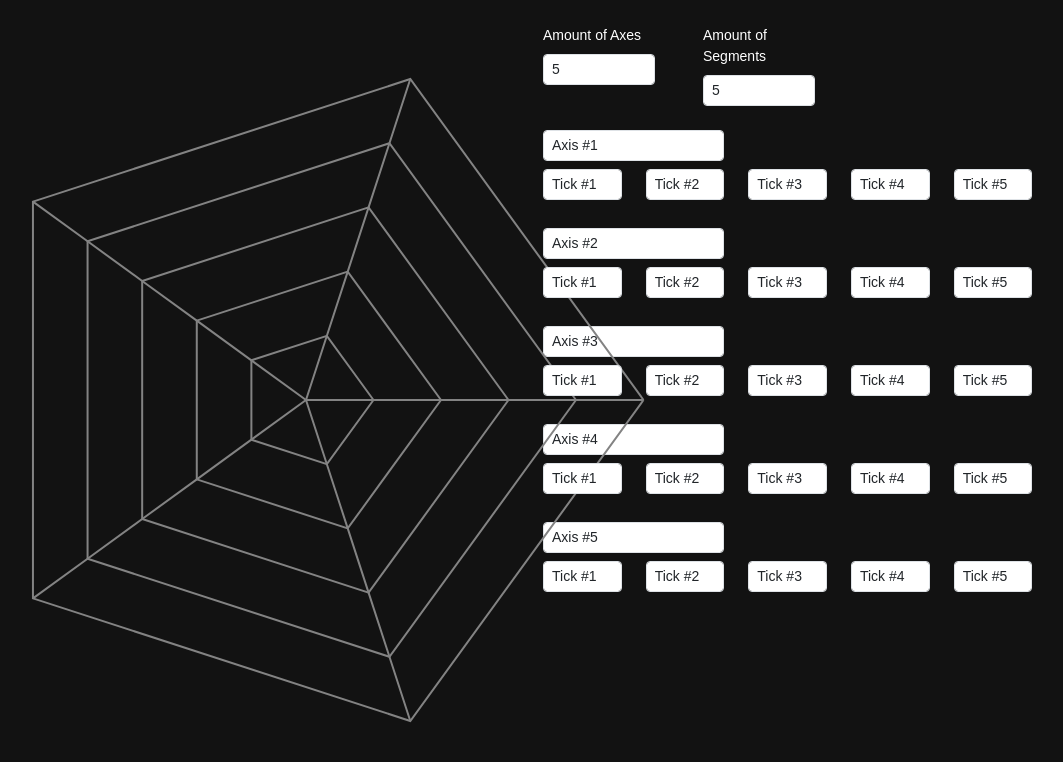
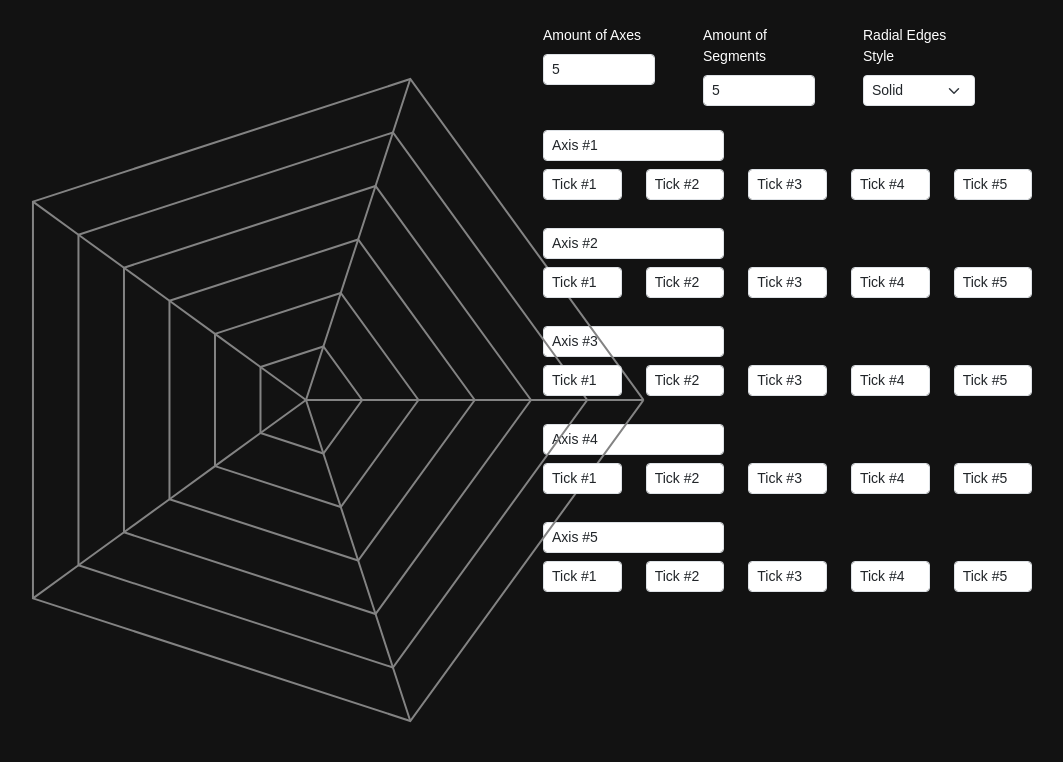
Before and after one commit to CBrather/carman-webapp, a React (Vite) app: page / in a window 1280 px wide. Shown: the top 762 px of the page, without its empty margins (121-1184 px from the left). Built offline with nearby package versions, Linux system fonts and the light colour scheme.

Commit message:
make radial edges style configurable
CU-861n67k9b

```diff
--- a/src/App.tsx
+++ b/src/App.tsx
@@ -3,15 +3,15 @@ import './App.css';
 import Container from 'react-bootstrap/Container';
 import Row from 'react-bootstrap/Row';
 import Col from 'react-bootstrap/Col';
-import RadarChart from './components/Charts/RadarChart';
 import { ChartConfigForm } from './components/Forms/ChartConfigForm';
+import RadarChartLayout from './components/Charts/RadarChartLayout';
 
 function App() {
 	return (
 		<Container fluid>
 			<Row>
 				<Col md="6">
-					<RadarChart />
+					<RadarChartLayout />
 				</Col>
 				<Col md="6">
 					<ChartConfigForm />
--- a/src/components/Charts/RadarChart.tsx
+++ /dev/null
@@ -1,37 +0,0 @@
-import './RadarChart.css';
-import { useEffect, useState } from 'react';
-import { useSelector } from 'react-redux';
-import RadarChartLayout from './RadarChartLayout';
-import { selectAxes, selectChartConfig } from '../../store/slices/RadarChartConfig';
-
-export default function RadarChart() {
-	const [chartLayout, setChartLayout] = useState(new RadarChartLayout(useSelector(selectAxes)));
-	const [axesPathElements, setAxesPathsElements] = useState<React.JSX.Element[]>();
-	const [radialPathElements, setRadialPathElements] = useState<React.JSX.Element[]>();
-
-	const chartConfig = useSelector(selectChartConfig);
-
-	useEffect(() => {
-		setChartLayout(new RadarChartLayout(chartConfig.axes));
-	}, [chartConfig]);
-
-	useEffect(() => {
-		setAxesPathsElements(chartLayout.getAxesPathElements());
-		setRadialPathElements(chartLayout.getRadialEdgesPathElements());
-	}, [chartLayout]);
-
-	return (
-		<div
-			className="LineChart"
-			style={{
-				width: chartLayout.width + 'px',
-				height: chartLayout.height + 'px'
-			}}
-		>
-			<svg width={chartLayout.width} height={chartLayout.height}>
-				{axesPathElements}
-				{radialPathElements}
-			</svg>
-		</div>
-	);
-}
--- a/src/components/Charts/RadarChartLayout.tsx
+++ b/src/components/Charts/RadarChartLayout.tsx
@@ -1,58 +1,58 @@
+import './RadarChart.css';
+
+import { useSelector } from 'react-redux';
+import { EdgeStyle, selectChartConfig } from '../../store/slices/RadarChartConfig';
 import { Axis, Coordinate2D } from '../../store/types/RadarChartTypes';
+import { useEffect, useState } from 'react';
 
-export type RadarChartLayoutOptions = {
-	height?: number;
-	width?: number;
-	startingAngle?: number;
-};
+export default function RadarChartLayout() {
+	const width = 750;
+	const height = 750;
+	const center: Coordinate2D = { x: width / 2, y: height / 2 };
+	const radius = Math.min(width, height) * 0.45;
 
-export default class RadarChartLayout {
-	width = 750;
-	height = 750;
-	sections = 5;
-	startingAngle = 0;
-	angleInterval: number;
-	center: Coordinate2D;
-	radius: number;
+	const chartConfig = useSelector(selectChartConfig);
+	const [axes, setAxes] = useState<Axis[]>(chartConfig.axes);
+	const [radialEdges, setRadialEdges] = useState<Coordinate2D[][]>([]);
 
-	private axes: Axis[] = [];
-	private radialEdges: Coordinate2D[][] = [];
+	const [axesPathElements, setAxesPathsElements] = useState<React.JSX.Element[]>();
+	const [radialPathElements, setRadialPathElements] = useState<React.JSX.Element[]>();
 
-	constructor(axes: Axis[], opts?: RadarChartLayoutOptions) {
-		if (axes.length == 0) throw Error('No axes provided to RadarChart on initialization');
+	useEffect(() => {
+		calculateAxes();
 
-		this.width = opts?.width ? opts.width : this.width;
-		this.height = opts?.height ? opts.height : this.height;
-		this.startingAngle = opts?.startingAngle ? opts.startingAngle : this.startingAngle;
+		setAxesPathsElements(getAxesPathElements());
+		setRadialPathElements(getRadialEdgesPathElements());
+	}, [chartConfig]);
 
-		this.center = { x: this.width / 2, y: this.height / 2 };
-		this.radius = Math.min(this.width, this.height) * 0.45;
+	useEffect(() => {
+		calculateRadialEdges();
+		setAxesPathsElements(getAxesPathElements());
+	}, [axes]);
 
-		this.sections = axes[0]?.ticks.length ?? 1;
-		this.angleInterval = 360 / axes.length;
+	useEffect(() => {
+		setRadialPathElements(getRadialEdgesPathElements());
+	}, [radialEdges]);
 
-		this.calculateAxes(JSON.parse(JSON.stringify(axes)));
+	function calculateAxes() {
+		const angleInterval = 360 / chartConfig.axes.length;
+
+		const calculatedAxes = chartConfig.axes.map((axis, i): Axis => {
+			return calculateAxisTicks(axis, chartConfig.startingAngle + i * angleInterval);
+		});
+
+		setAxes(calculatedAxes);
 	}
 
-	calculateAxes = (axes: Axis[]): void => {
-		this.axes = axes.map((axis, i): Axis => {
-			return this.calculateAxisTicks(axis, this.startingAngle + i * this.angleInterval);
-		});
-
-		this.calculateRadialEdges();
-	};
-
-	recalculateAxes = (): void => {
-		this.calculateAxes(this.axes);
-	};
-
-	calculateAxisTicks = (axis: Axis, angle: number): Axis => {
-		const points: Coordinate2D[] = [this.center];
-		const pointInterval = this.radius / this.sections;
+	function calculateAxisTicks(inputAxis: Axis, angle: number): Axis {
 		const angleRad = degrees2Radians(angle);
 
-		let previousPoint = points[0];
-		for (const tick of axis.ticks) {
+		const outputAxis: Axis = JSON.parse(JSON.stringify(inputAxis));
+		outputAxis.ticks.push({ label: '', location: { x: 0, y: 0 } });
+		const pointInterval = radius / outputAxis.ticks.length;
+
+		let previousPoint = center;
+		for (const tick of outputAxis.ticks) {
 			const nextPoint: Coordinate2D = {
 				x: previousPoint.x + pointInterval * Math.cos(angleRad),
 				y: previousPoint.y + pointInterval * Math.sin(angleRad)
@@ -62,48 +62,57 @@ export default class RadarChartLayout {
 			previousPoint = nextPoint;
 		}
 
-		return axis;
-	};
+		return outputAxis;
+	}
 
-	calculateRadialEdges = (): void => {
-		this.radialEdges = [];
+	function calculateRadialEdges() {
+		const radialEdges: Coordinate2D[][] = [];
+		const numEdges = axes[0]?.ticks.length ?? 1;
 
-		for (let i = 0; i < this.sections; i++) {
-			const sectionPoints = this.axes.map((axis) => axis.ticks[i].location);
-			this.radialEdges.push(sectionPoints);
+		for (let i = 0; i < numEdges; i++) {
+			const sectionPoints = axes.map((axis) => axis.ticks[i].location);
+			radialEdges.push(sectionPoints);
 		}
-	};
 
-	getAxesPathElements = (): React.JSX.Element[] => {
+		setRadialEdges(radialEdges);
+	}
+
+	function getAxesPathElements(): React.JSX.Element[] {
 		const axesPaths: React.JSX.Element[] = [];
 
-		for (let i = 0; i < this.axes.length; i++) {
-			const axisPath = this.getAxisPath(this.axes[i]);
-			axesPaths.push(<path d={axisPath} key={this.axes[i].label + i} />);
+		for (let i = 0; i < axes.length; i++) {
+			const axisPath = getAxisPath(axes[i]);
+			axesPaths.push(<path d={axisPath} key={axes[i].label + i} />);
 		}
 
 		return axesPaths;
-	};
+	}
 
-	getAxisPath = (axis: Axis): string => {
+	function getAxisPath(axis: Axis): string {
 		const pathPoints = axis.ticks.map((tick) => tick.location);
 
-		return this.buildSvgPath([this.center, ...pathPoints]);
-	};
+		return buildSvgPath([center, ...pathPoints]);
+	}
 
-	getRadialEdgesPathElements = (): React.JSX.Element[] => {
+	function getRadialEdgesPathElements(): React.JSX.Element[] {
 		const edgePaths: React.JSX.Element[] = [];
 
-		for (let i = 0; i < this.radialEdges.length; i++) {
-			const edgePoints = this.radialEdges[i];
-			const path = this.buildSvgPath(edgePoints, true);
-			edgePaths.push(<path d={path} key={i} />);
+		if (radialEdges.length === 0) return edgePaths;
+
+		for (let i = 0; i < radialEdges.length - 1; i++) {
+			const edgePoints = radialEdges[i];
+			const path = buildSvgPath(edgePoints, true);
+			edgePaths.push(<path strokeDasharray={chartConfig.radialEdgesStyle == EdgeStyle.Dashed ? 5 : 0} d={path} key={'radial-edge-' + i} />);
 		}
 
+		const outerEdgePoints = radialEdges.slice(-1)[0];
+		const outerPath = buildSvgPath(outerEdgePoints, true);
+		edgePaths.push(<path d={outerPath} key="outerEdge" />);
+
 		return edgePaths;
-	};
+	}
 
-	buildSvgPath = (pathPoints: Coordinate2D[], close: boolean = false): string => {
+	function buildSvgPath(pathPoints: Coordinate2D[], close: boolean = false): string {
 		let path = `
     M${pathPoints[0].x} ${pathPoints[0].y}
     ${pathPoints
@@ -118,7 +127,22 @@ export default class RadarChartLayout {
 		if (close) path += ` L${pathPoints[0].x} ${pathPoints[0].y}`;
 
 		return path;
-	};
+	}
+
+	return (
+		<div
+			className="LineChart"
+			style={{
+				width: width + 'px',
+				height: height + 'px'
+			}}
+		>
+			<svg width={width} height={height}>
+				{axesPathElements}
+				{radialPathElements}
+			</svg>
+		</div>
+	);
 }
 
 function degrees2Radians(degrees: number): number {
--- a/src/components/Forms/ChartConfigForm.tsx
+++ b/src/components/Forms/ChartConfigForm.tsx
@@ -3,14 +3,25 @@ import Form from 'react-bootstrap/Form';
 import { useEffect, useState } from 'react';
 import { AxisConfigForm } from './AxisConfigForm';
 import { useDispatch, useSelector } from 'react-redux';
-import { decrementAxes, decrementSegments, incrementAxes, incrementSegments, selectAxes } from '../../store/slices/RadarChartConfig';
+import {
+	EdgeStyle,
+	decrementAxes,
+	decrementSegments,
+	incrementAxes,
+	incrementSegments,
+	selectAxes,
+	selectRadialEdgesStyle,
+	updateRadialEdgesStyle
+} from '../../store/slices/RadarChartConfig';
 
 export function ChartConfigForm() {
 	const dispatch = useDispatch();
 	const axes = useSelector(selectAxes);
+	const radialEdgesStyle = useSelector(selectRadialEdgesStyle);
 	const [axesAmount, setAxesAmount] = useState(axes.length);
 	const [segmentsAmount, setSegmentsAmount] = useState(axes[0].ticks.length);
 	const [axesConfigForms, setAxesConfigForms] = useState<React.JSX.Element[]>();
+	const [radialEdgeStyleOpts, setRadialEdgeStyleOpts] = useState<React.JSX.Element[]>();
 
 	useEffect(() => {
 		if (axesAmount === axes.length) return;
@@ -43,13 +54,27 @@ export function ChartConfigForm() {
 		setAxesConfigForms(updatedAxesConfigForms);
 	}, [axes]);
 
+	useEffect(() => {
+		const styleOptions = Object.keys(EdgeStyle)
+			.filter((key) => isNaN(Number(key)))
+			.map((key) => {
+				return (
+					<option value={EdgeStyle[key as keyof typeof EdgeStyle]} key={key}>
+						{key}
+					</option>
+				);
+			});
+
+		setRadialEdgeStyleOpts(styleOptions);
+	}, [radialEdgesStyle]);
+
 	return (
 		<Form>
 			<Row>
-				<Col md="3" className='px-4'>
+				<Col md="3" className="px-4">
 					<Form.Label className="text-white">Amount of Axes</Form.Label>
 					<Form.Control
-            className='form-control-sm'
+						className="form-control-sm"
 						type="number"
 						value={axesAmount}
 						onChange={(event) => {
@@ -58,10 +83,10 @@ export function ChartConfigForm() {
 						}}
 					/>
 				</Col>
-				<Col md="3" className='px-4'>
+				<Col md="3" className="px-4">
 					<Form.Label className="text-white">Amount of Segments</Form.Label>
 					<Form.Control
-            className='form-control-sm'
+						className="form-control-sm"
 						type="number"
 						value={segmentsAmount}
 						onChange={(event) => {
@@ -70,6 +95,18 @@ export function ChartConfigForm() {
 						}}
 					/>
 				</Col>
+				<Col md="3" className="px-4">
+					<Form.Label className="text-white">Radial Edges Style</Form.Label>
+					<Form.Select
+						size="sm"
+						onChange={(event) => {
+							const newValue = event.currentTarget.value as EdgeStyle;
+							dispatch(updateRadialEdgesStyle({ edgeStyle: newValue }));
+						}}
+					>
+						{radialEdgeStyleOpts}
+					</Form.Select>
+				</Col>
 			</Row>
 			<Row>
 				<Col>{axesConfigForms}</Col>
--- a/src/components/Forms/Inputs/TickInput.tsx
+++ b/src/components/Forms/Inputs/TickInput.tsx
@@ -3,23 +3,23 @@ import { ListGroup } from 'react-bootstrap';
 import Form from 'react-bootstrap/Form';
 import { AxisTick } from '../../../store/types/RadarChartTypes';
 
-export function TickInput(props: { index: number; tick: AxisTick, onInputChange: (index: number, label: string) => void }) {
+export function TickInput(props: { index: number; tick: AxisTick; onInputChange: (index: number, label: string) => void }) {
 	const [label, setLabel] = useState(props.tick.label);
 
 	return (
 		<ListGroup.Item>
 			<Form.Control
-        className='form-control-sm'
+				className="form-control-sm"
 				type="text"
 				value={label}
 				onChange={(event) => {
-          setLabel(event.target.value)
+					setLabel(event.target.value);
 				}}
-        onBlur={_ => {
-          props.onInputChange(props.index, label)
+				onBlur={() => {
+					props.onInputChange(props.index, label);
 				}}
 				onKeyDown={(event) => {
-          if(event.key === 'Enter') {
+					if (event.key === 'Enter') {
 						props.onInputChange(props.index, label);
 					}
 				}}
--- a/src/store/slices/RadarChartConfig.ts
+++ b/src/store/slices/RadarChartConfig.ts
@@ -3,14 +3,21 @@ import { Axis, AxisTick, Coordinate2D } from '../types/RadarChartTypes';
 
 const SLICE_NAME = 'chartConfig';
 
+export enum EdgeStyle {
+	Solid = 'solid',
+	Dashed = 'dashed'
+}
+
 type ChartConfigState = {
+	axes: Axis[];
+	radialEdgesStyle: EdgeStyle;
 	startingAngle: number;
-	axes: Axis[];
 };
 
 const initialState: ChartConfigState = {
-	startingAngle: 0,
-	axes: initDefaultAxes()
+	axes: initDefaultAxes(),
+	radialEdgesStyle: EdgeStyle.Solid,
+	startingAngle: 0
 };
 
 /*
@@ -28,6 +35,7 @@ export const selectAxisByIndex = createSelector(
 	[pickChartConfigState, (_: StateWithChartConfig, index: number) => index],
 	(chartConfig: ChartConfigState, index: number) => chartConfig.axes[index]
 );
+export const selectRadialEdgesStyle = createSelector([pickChartConfigState], (chartConfig: ChartConfigState) => chartConfig.radialEdgesStyle);
 
 /*
  ** Slice Setup
@@ -38,7 +46,7 @@ export const chartConfig = createSlice({
 	reducers: {
 		incrementAxes: (state: ChartConfigState) => {
 			state.axes = JSON.parse(JSON.stringify(state.axes));
-			state.axes.push(newAxis(`Axis #${state.axes.length+1}`, state.axes[0].ticks.length));
+			state.axes.push(newAxis(`Axis #${state.axes.length + 1}`, state.axes[0].ticks.length));
 		},
 		decrementAxes: (state: ChartConfigState) => {
 			state.axes = state.axes.slice(0, -1);
@@ -47,7 +55,7 @@ export const chartConfig = createSlice({
 			const updatedAxes = JSON.parse(JSON.stringify(state.axes));
 
 			for (const axis of updatedAxes) {
-				axis.ticks = [...axis.ticks, newTick(`Tick #${axis.ticks.length+1}`)];
+				axis.ticks = [...axis.ticks, newTick(`Tick #${axis.ticks.length + 1}`)];
 			}
 
 			state.axes = updatedAxes;
@@ -63,11 +71,14 @@ export const chartConfig = createSlice({
 		},
 		updateAxis: (state: ChartConfigState, action: PayloadAction<{ index: number; axis: Axis }>) => {
 			state.axes[action.payload.index] = action.payload.axis;
+		},
+		updateRadialEdgesStyle: (state: ChartConfigState, action: PayloadAction<{ edgeStyle: EdgeStyle }>) => {
+			state.radialEdgesStyle = action.payload.edgeStyle;
 		}
 	}
 });
 
-export const { incrementAxes, decrementAxes, incrementSegments, decrementSegments, updateAxis } = chartConfig.actions;
+export const { incrementAxes, decrementAxes, incrementSegments, decrementSegments, updateAxis, updateRadialEdgesStyle } = chartConfig.actions;
 
 /*
  ** Helper
@@ -76,7 +87,7 @@ function initDefaultAxes(): Axis[] {
 	const defaultAxes: Axis[] = [];
 
 	for (let i = 0; i < 5; i++) {
-		defaultAxes.push(newAxis(`Axis #${i+1}`, 5));
+		defaultAxes.push(newAxis(`Axis #${i + 1}`, 5));
 	}
 
 	return defaultAxes;
@@ -89,13 +100,13 @@ function newAxis(label: string, amountSegments: number = 5): Axis {
 	};
 
 	for (let i = 0; i < amountSegments; i++) {
-		axis.ticks.push(newTick(`Tick #${i+1}`));
+		axis.ticks.push(newTick(`Tick #${i + 1}`));
 	}
 
 	return axis;
 }
 
-function newTick(label: string, location: Coordinate2D = {x: 0, y:0}): AxisTick {
+function newTick(label: string, location: Coordinate2D = { x: 0, y: 0 }): AxisTick {
 	const tick: AxisTick = {
 		label,
 		location
```
Also changed, not shown: src/components/Forms/AxisConfigForm.tsx (+12 -10 lines). Lines whose indentation alone changed are shown as unchanged.
